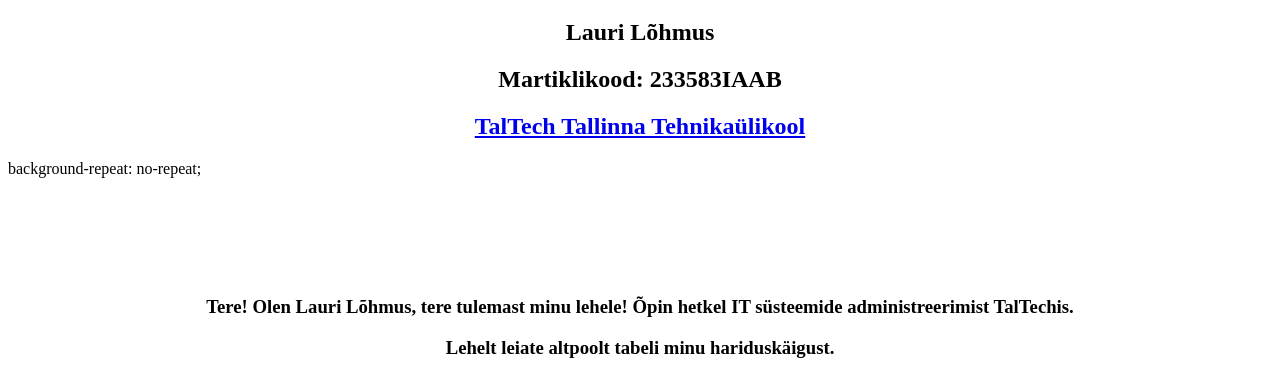
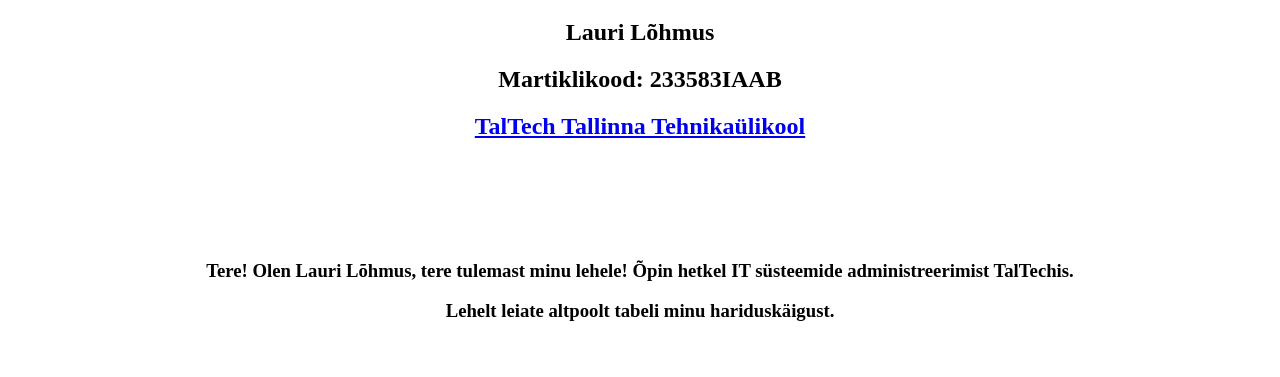
Before and after one commit to LauriLohmus/laurilohmus.github.io, a plain HTML site: page index.html in a window 1280 px wide. Shown: the part 381-758 px from the top of the page. Drawn offline with Linux system fonts and the light colour scheme.

Commit message:
Add files via upload

```diff
--- a/index.html
+++ b/index.html
@@ -8,18 +8,16 @@
 </head>
 
 <p style="text-align: center;">
-
     <a href="https://taltech.ee">
         <img src="https://haldus.taltech.ee/sites/default/files/styles/manual_crop/public/news-image/TalTech_logo.jpg?itok=yUsaBDMm" alt="TalTech">
     </a>
 </p>
 
-<body>
+<body style="text-align: center">
     <h1 style="text-align: center;">Lauri Veebileht</h1>
     <h2 style="text-align: center;">Lauri Lõhmus</h2>
     <h2 style="text-align: center;">Martiklikood: 233583IAAB</h2>
     <h2 style="text-align: center;"><a href="https://taltech.ee/">TalTech Tallinna Tehnikaülikool</a></h2>
-    background-repeat: no-repeat;
     <h3 style="text-align: center; padding-top: 100px;">
         Tere! Olen Lauri Lõhmus, tere tulemast minu lehele! Õpin hetkel IT süsteemide administreerimist TalTechis.
     </h3>
```
